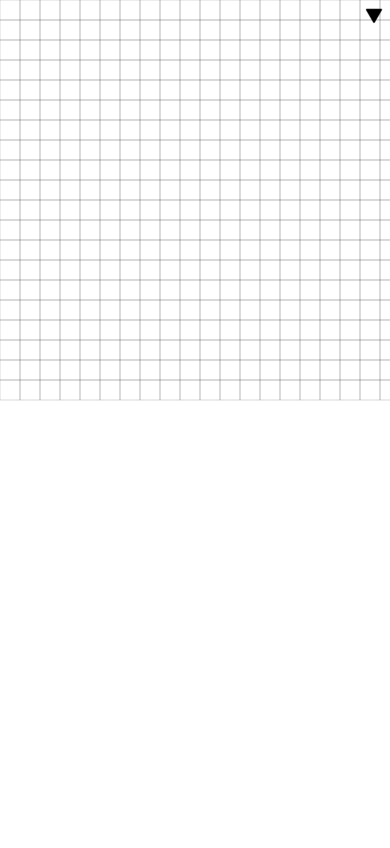
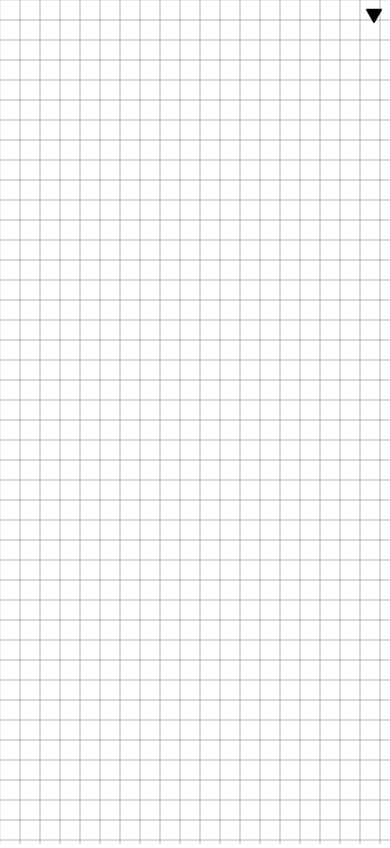
Before and after one commit to mxxnseat/locationConstructor, a website built with webpack: page app/index.html in a window 390 px wide. Both pictures are taken after a click on the button "Set canvas size". Built offline with nearby package versions, Linux system fonts and the light colour scheme; files whose address does not match are found by name.

Commit message:
fixed some bugs. Added new features

```diff
--- a/app/index.html
+++ b/app/index.html
@@ -47,9 +47,6 @@
         <img src="assets/open.png">
     </div>
 
-    <canvas id="main"></canvas>
-    <canvas id="landscape"></canvas>
-
     <script src="main.js"></script>
 </body>
 </html>
--- a/app/style.css
+++ b/app/style.css
@@ -170,11 +170,11 @@ canvas#grid {
   color: #95e1c5;
 }
 
-#landscape {
+#background {
   position: absolute;
   left: 0;
   top: 0;
-  z-index: -1;
+  z-index: 1;
 }
 
 .image-settings-modal {
--- a/src/gameObjects/index.js
+++ b/src/gameObjects/index.js
@@ -39,7 +39,6 @@ export default class GameObject {
     draw(ctx, camera) {
         const x = this.x - camera.x;
         const y = this.y - camera.y;
-        ctx.globalCompositeOperation = "source-over";
         if (this.x >= camera.x-this.size.w &&
             this.y >= camera.y-this.size.h &&
             this.x + this.size.w <= camera.x + innerWidth+this.size.w &&
--- a/src/locationConstructor/index.js
+++ b/src/locationConstructor/index.js
@@ -10,12 +10,7 @@ import GameObject from "../gameObjects";
 
 
 export default class LocationConstructor {
-    constructor(cnv, ctx, landscapeCnv, landscapeCtx, locSizes) {
-
-        this.cnv = cnv;
-        this.ctx = ctx;
-        this.landscapeCnv = landscapeCnv;
-        this.landscapeCtx = landscapeCtx;
+    constructor(locSizes) {
         this.locationSize = locSizes;
         this.loadDir = "landscape";
 
@@ -41,15 +36,25 @@ export default class LocationConstructor {
         };
     }
     setCanvasSize() {
-        this.cnv.width = this.landscapeCnv.width = innerWidth;
-        this.cnv.height = this.landscapeCnv.height = innerHeight;
+        this.cnv.width = this.backgroundCnv.width = innerWidth;
+        this.cnv.height = this.backgroundCnv.height = innerHeight;
 
         window.addEventListener("resize", () => {
-            this.cnv.width = this.landscapeCnv.width = innerWidth;
-            this.cnv.height = this.landscapeCnv.height = innerHeight;
+            this.cnv.width = this.backgroundCnv.width = innerWidth;
+            this.cnv.height = this.backgroundCnv.height = innerHeight;
+            this.draw();
         })
     }
     init(loaded = null) {
+        this.cnv = document.createElement("canvas");
+        this.backgroundCnv = document.createElement("canvas");
+        this.cnv.setAttribute("id", "main");
+        this.backgroundCnv.setAttribute("id", "background");
+        document.querySelector("body").prepend(this.cnv);
+        document.querySelector("body").prepend(this.backgroundCnv);
+        this.ctx = this.cnv.getContext("2d");
+        this.backgroundCtx = this.backgroundCnv.getContext("2d");
+
         if (loaded) {
             loaded.landscape.map(i => {
                 new Promise(resolve => {
@@ -71,7 +76,6 @@ export default class LocationConstructor {
             });
         }
 
-
         this.getDirectories();
         this.collisionElement();
         this.submitingForm();
@@ -79,19 +83,16 @@ export default class LocationConstructor {
         this.save();
 
         this.selection = new Selection(this.ctx);
-        this.grid = new Grid(this.ctx);
+        this.grid = new Grid(this.ctx, this.locationSize);
         this.camera = new Camera();
 
+        this.grid.setCameraCord({x:0,y:0});
         this.setCanvasSize();
         this.draw();
         this.loop();
     }
-    clear() {
+    draw() {
         this.ctx.clearRect(0, 0, innerWidth, innerHeight);
-    }
-    draw() {
-        this.clear();
-
         this.landscape.map(piece => piece.draw(this.ctx, this.camera.getCord()));
         this.gameObjects.map(object => object.draw(this.ctx, this.camera.getCord()));
 
@@ -99,12 +100,16 @@ export default class LocationConstructor {
         this.grid.active() && this.grid.draw(this.locationSize, this.camera.getCord());
     }
     selectedTextureDraw(){
+        this.backgroundCtx.clearRect(0, 0, innerWidth, innerHeight);
 
-        this.landscapeCtx.clearRect(0, 0, innerWidth, innerHeight);
-        this.textureParams && this.landscapeCtx.drawImage(this.textureParams.texture, this.clientCursorPosition.x, this.clientCursorPosition.y, this.textureParams.w, this.textureParams.h);
+        if(this.textureParams){
+            const {x,y} = this.grid.attraction(this.clientCursorPosition.x+this.camera.getCord().x, this.clientCursorPosition.y+this.camera.getCord().y);
+            this.textureParams && this.backgroundCtx.drawImage(this.textureParams.texture, x-this.camera.getCord().x, y-this.camera.getCord().y, this.textureParams.w, this.textureParams.h);
+        }
     }
     loop() {
         this.selectedTextureDraw();
+        this.grid.setCameraCord(this.camera.getCord());
         (Object.keys(this.mouseDown).length || Object.keys(this.keydown).length) && this.draw();
 
         requestAnimationFrame(() => this.loop());
--- a/src/locationConstructor/methods/listeners.js
+++ b/src/locationConstructor/methods/listeners.js
@@ -51,7 +51,7 @@ export default function () {
         }
     });
     window.addEventListener("keyup", (e) => this.keydown = {});
-    this.cnv.addEventListener("mousemove", (e) => {
+    this.backgroundCnv.addEventListener("mousemove", (e) => {
         const { clientX, clientY } = e;
         if (this.select !== undefined) {
             this.select.x2 = clientX;
@@ -73,11 +73,11 @@ export default function () {
             this.moveCamera.startPointY = clientY;
         }
     });
-    this.cnv.addEventListener("mousedown", (e) => {
+    this.backgroundCnv.addEventListener("mousedown", (e) => {
         this.mouseDown[e.button] = true;
         this.selectedObjects.length && this.selectedObjects.map(i => i.selectCancel());
 
-        if(this.mouseDown[0]){
+        if (this.mouseDown[0]) {
             const x = e.clientX + this.camera.getCord().x;
             const y = e.clientY + this.camera.getCord().y;
             if (this.selection.active()) {
@@ -86,22 +86,42 @@ export default function () {
                     y1: e.clientY
                 }
             }
-                else if(this.textureParams) {
+            else if (this.textureParams) {
                 const gridCellCord = this.grid.attraction(x, y);
                 const gameObject = new GameObject(gridCellCord.x, gridCellCord.y, this.textureParams);
 
                 this.objectType === "landscape" ? this.landscape.push(gameObject) : this.gameObjects.push(gameObject);
             }
         }
-        if(this.mouseDown[2]){
+        if (this.mouseDown[2] && !this.keydown['Control']) {
+            const { clientX, clientY } = e;
+
+            this.landscape = this.landscape.filter(piece => {
+                const { x, y } = piece.getCord();
+                const { w, h } = piece.getSize();
+                return !(clientX + this.camera.getCord().x >= x &&
+                    clientY + this.camera.getCord().y >= y &&
+                    clientX + this.camera.getCord().x <= x + w &&
+                    clientY + this.camera.getCord().y <= y + h);
+            });
+            this.gameObjects = this.gameObjects.filter(piece => {
+                const { x, y } = piece.getCord();
+                const { w, h } = piece.getSize();
+                return !(clientX + this.camera.getCord().x >= x &&
+                    clientY + this.camera.getCord().y >= y &&
+                    clientX + this.camera.getCord().x <= x + w &&
+                    clientY + this.camera.getCord().y <= y + h);
+            });
+        }
+        if (this.keydown['Control'] && this.mouseDown[2]) {
             this.moveCamera = {
                 startPointX: e.clientX,
                 startPointY: e.clientY
             };
         }
     });
-    this.cnv.addEventListener("mouseup", (e) => {
-        if(this.mouseDown[0]) {
+    this.backgroundCnv.addEventListener("mouseup", (e) => {
+        if (this.mouseDown[0]) {
             if (this.select) {
                 this.selectedArea = this.selection.select(this.select, this.camera.getCord());
                 const { x1, y1, x2, y2 } = this.selectedArea;
--- a/src/main.js
+++ b/src/main.js
@@ -2,12 +2,6 @@ import "./scss/index.scss";
 
 import LocationConstructor from "./locationConstructor";
 import axios from "axios";
-
-const cnv = document.querySelector("#main");
-const ctx = cnv.getContext("2d");
-
-const landscape = document.querySelector("#landscape");
-const landscapeCtx = landscape.getContext("2d");
 
 function toggleMenu() {
     const openBtn = document.querySelector(".open");
@@ -66,7 +60,7 @@ function canvasInit() {
             }
             toggleMenu();
             document.querySelector(".canvas-size-wrapper").remove();
-            new LocationConstructor(cnv,ctx,landscape,landscapeCtx, sizes).init(loaded);
+            new LocationConstructor(sizes).init(loaded);
         });
     });
     btn.addEventListener("click",() => {
@@ -80,7 +74,7 @@ function canvasInit() {
         }
         document.querySelector(".canvas-size-wrapper").remove();
         toggleMenu();
-        new LocationConstructor(cnv, ctx, landscape, landscapeCtx, sizes).init();
+        new LocationConstructor(sizes).init();
     });
 }
 function preloader() {
--- a/src/scss/index.scss
+++ b/src/scss/index.scss
@@ -175,11 +175,11 @@ canvas#grid{
         }
     }
 }
-#landscape{
+#background{
     position: absolute;
     left: 0;
     top: 0;
-    z-index: -1;
+    z-index: 1;
 }
     .image-settings-modal{
         padding: 5px 0;
--- a/src/tools/grid/index.js
+++ b/src/tools/grid/index.js
@@ -1,8 +1,9 @@
 export default class Grid {
-    constructor(ctx) {
+    constructor(ctx, locSize) {
         this.ctx = ctx;
         this.gridStep = 20;
         this.activity = true;
+        this.locSize = locSize;
 
         this.init();
     }
@@ -11,11 +12,26 @@ export default class Grid {
         this.activity && gridCheckbox.setAttribute("checked", '');
 
         gridCheckbox.addEventListener("change", ()=>{
-            this.toggleGrid();
+            this.activity = !this.activity;
+            if(this.activity) this.draw();
+            else{
+                const cols = this.locSize.width / this.gridStep;
+                const rows = this.locSize.height / this.gridStep;
+
+                for (let i = 0; i < cols; i++) {
+                    for (let j = 0; j < rows; j++) {
+                        let x = i*this.gridStep;
+                        let y = j*this.gridStep;
+
+
+                        this.ctx.clearRect(x-this.cameraCord.x, y-this.cameraCord.y, this.gridStep, this.gridStep);
+                    }
+                }
+            }
         });
     }
-    toggleGrid(){
-        this.activity = !this.activity;
+    setCameraCord(camera){
+        this.cameraCord = camera;
     }
     active(){
         return this.activity;
@@ -32,24 +48,19 @@ export default class Grid {
         }
         return cellCord;
     }
-    draw(locSize, cameraCord) {
-        const cols = locSize.width / this.gridStep;
-        const rows = locSize.height / this.gridStep;
+    draw() {
+        const cols = this.locSize.width / this.gridStep;
+        const rows = this.locSize.height / this.gridStep;
         this.ctx.strokeStyle = "rgba(0,0,0,.5)";
         this.ctx.lineWidth = .3;
-        this.ctx.globalCompositeOperation = "source-over";
 
         for (let i = 0; i < cols; i++) {
             for (let j = 0; j < rows; j++) {
                 let x = i*this.gridStep;
                 let y = j*this.gridStep;
 
-                if(
-                    x+this.gridStep<=cameraCord.x+innerWidth+this.gridStep && x>=cameraCord.x-this.gridStep &&
-                    y+this.gridStep<=cameraCord.y+innerWidth+this.gridStep && y>=cameraCord.y-this.gridStep
-                ){
-                    this.ctx.strokeRect(x-cameraCord.x, y-cameraCord.y, this.gridStep, this.gridStep);
-                }
+
+                this.ctx.strokeRect(x-this.cameraCord.x, y-this.cameraCord.y, this.gridStep, this.gridStep);
             }
         }
     }
```
Also changed, not shown: app/main.js (+5 -5 lines), server/index.js (+2 -8 lines). Lines whose indentation alone changed are shown as unchanged.
